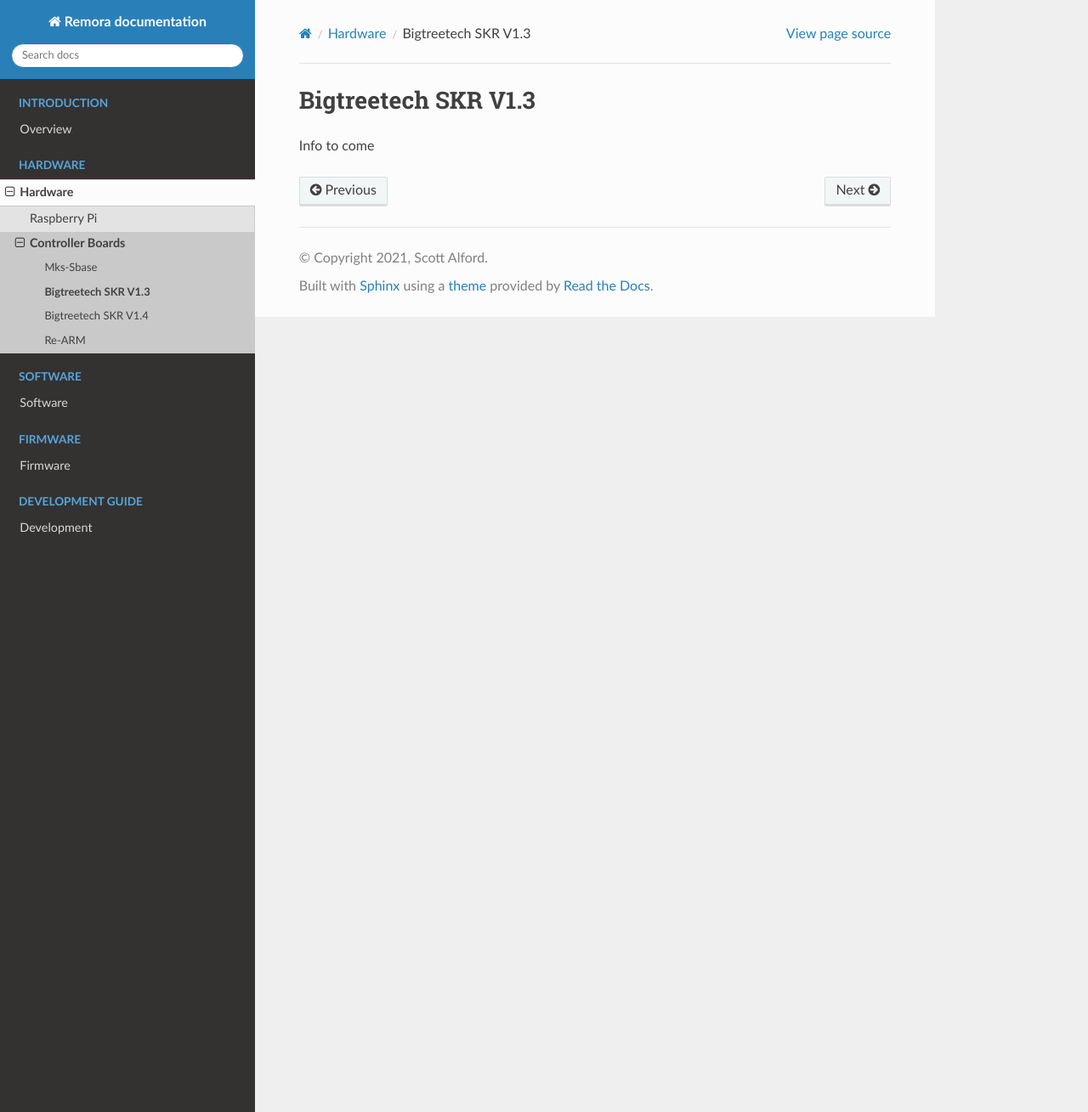
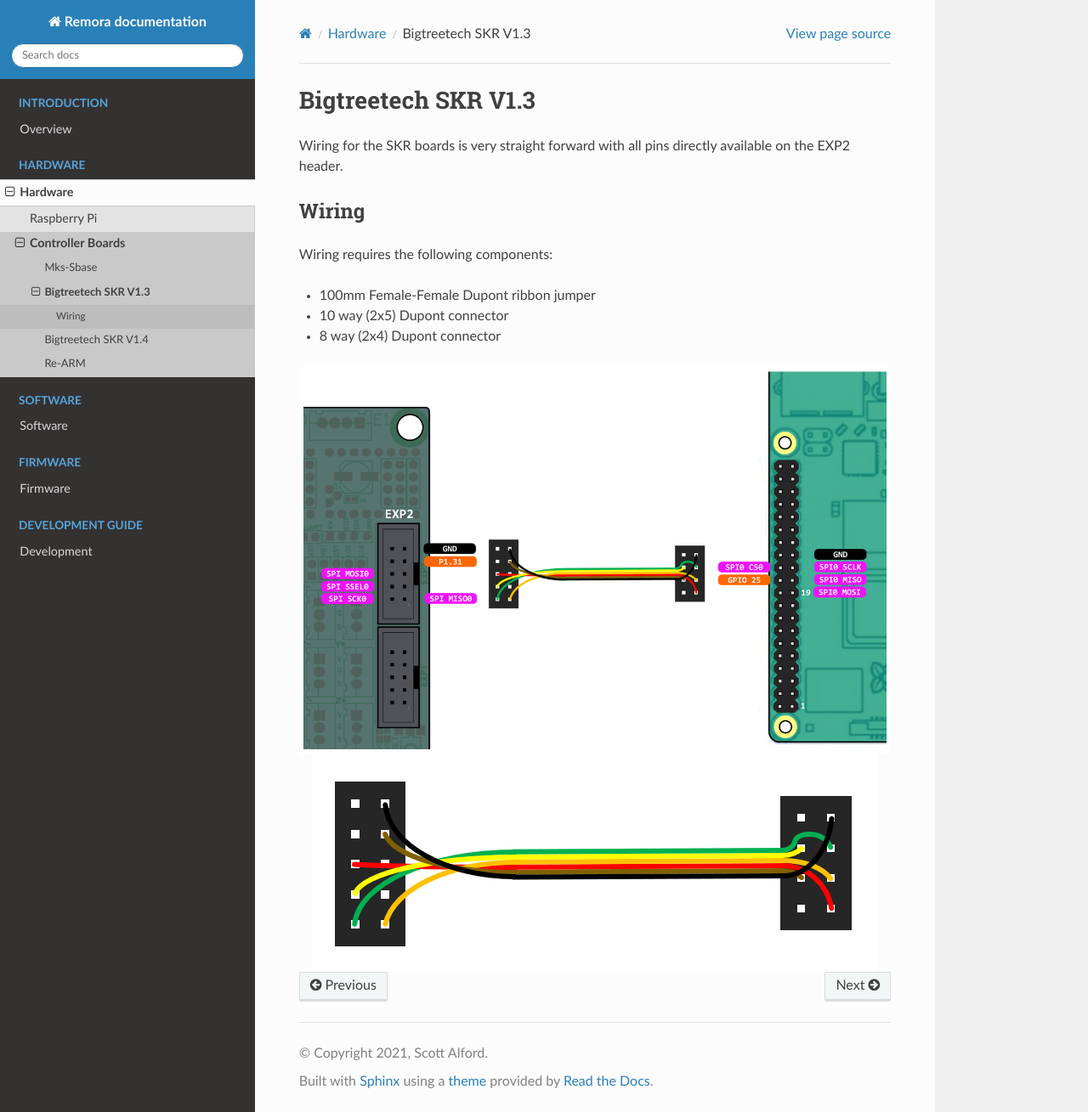
Before and after one commit to scottalford75/Remora-docs, a Sphinx documentation site: the page built from docs/source/hardware/SKRV13.rst, in a window 1280 px wide and 1309 px high. Shown: the whole window at 85% size. Built offline with Sphinx 7.4.7 and the Read the Docs theme 2.0.0, drawn with Linux system fonts in a browser that asks for light colours.

Commit message:
Added SKR v1.3 wiring

```diff
--- a/docs/source/hardware/SKRV13.rst
+++ b/docs/source/hardware/SKRV13.rst
@@ -1,5 +1,19 @@
 Bigtreetech SKR V1.3
 ====================
 
+Wiring for the SKR boards is very straight forward with all pins directly available on the EXP2 header.
 
-Info to come
+Wiring
+------
+
+Wiring requires the following components:
+
+* 100mm Female-Female Dupont ribbon jumper
+* 10 way (2x5) Dupont connector
+* 8 way (2x4) Dupont connector
+
+.. image:: ../_static/SKRv13-wiring-diag.png
+    :align: center
+
+.. image:: ../_static/SKRv14-wiring-diag2.png
+    :align: center
```
Also changed, not shown: docs/source/_static/SKRv13-wiring-diag.png (added).
